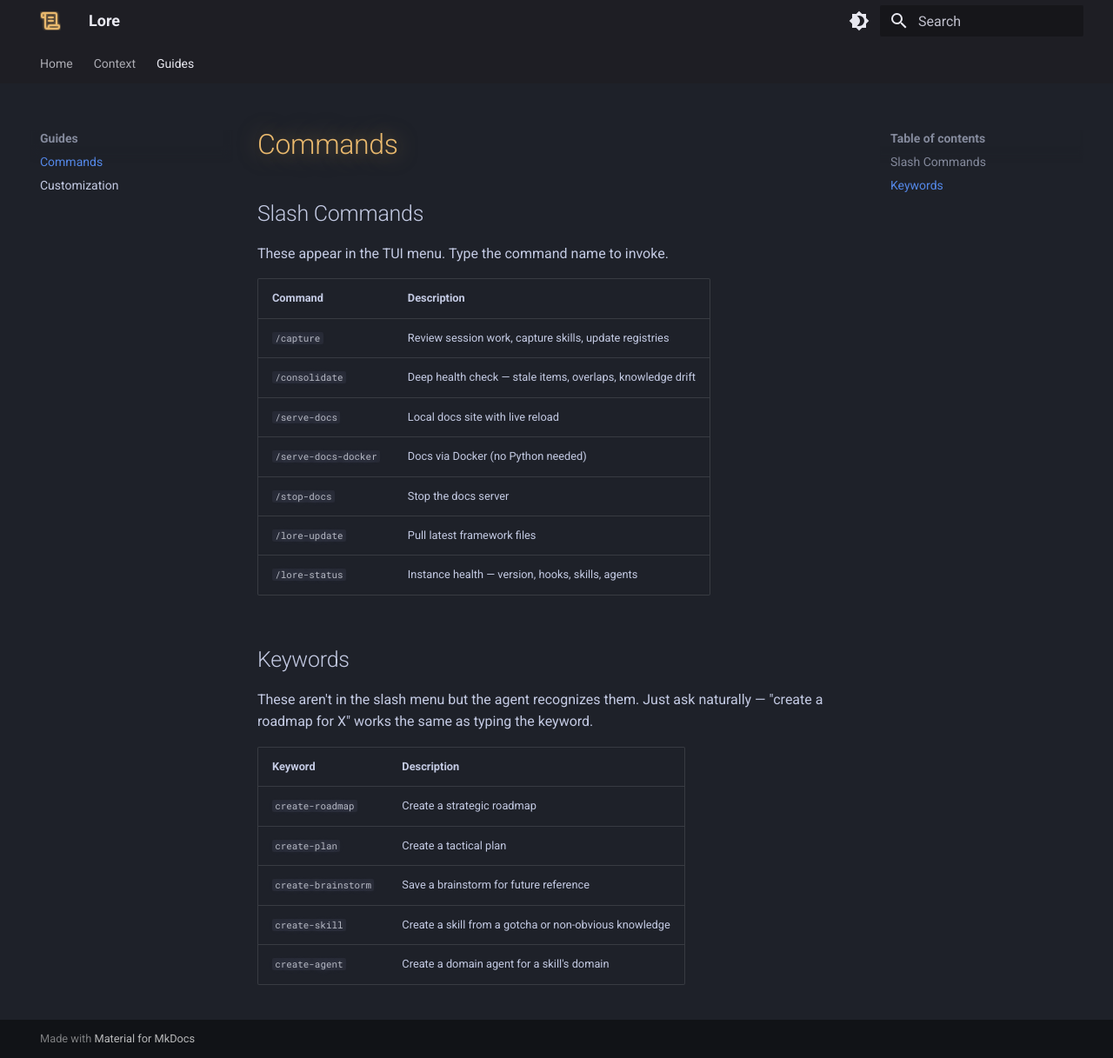
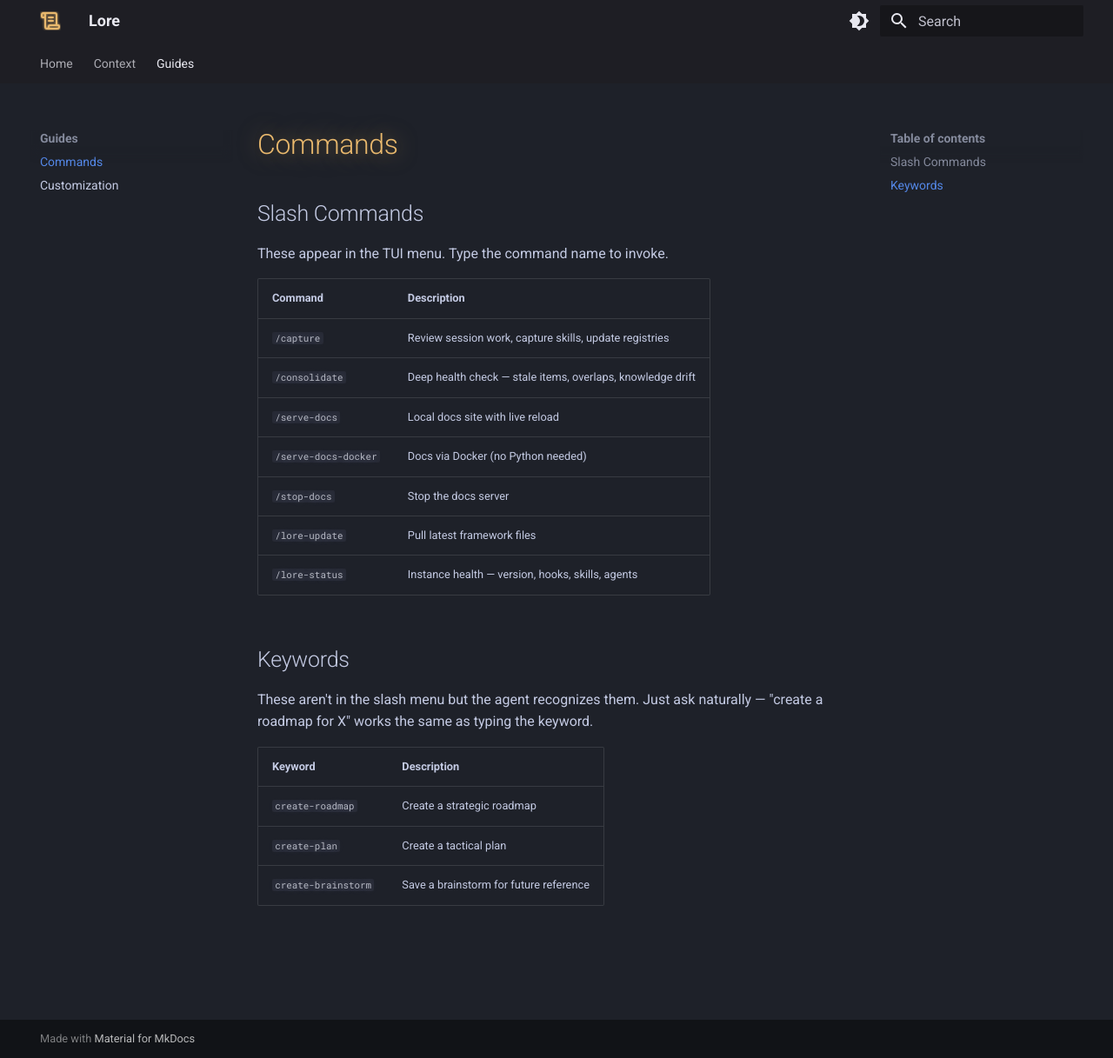
Before and after one commit to lorehq/lore, an MkDocs documentation site: the page built from docs/guides/commands.md, in a window 1280 px wide and 1217 px high. Shown: the whole window at 87% size. Built offline with MkDocs 1.6.1 and Material for MkDocs 9.7.7, drawn with Linux system fonts in a browser that asks for light colours.

Commit message:
Remove create-skill and create-agent from operator commands guide
Skills and agents are created organically during capture, not
manually by operators. Listing them as keywords encourages
premature creation.

Co-Authored-By: Claude Opus 4.6 <noreply@anthropic.com>

```diff
--- a/docs/guides/commands.md
+++ b/docs/guides/commands.md
@@ -23,5 +23,3 @@ These aren't in the slash menu but the agent recognizes them. Just ask naturally
 | `create-roadmap` | Create a strategic roadmap |
 | `create-plan` | Create a tactical plan |
 | `create-brainstorm` | Save a brainstorm for future reference |
-| `create-skill` | Create a skill from a gotcha or non-obvious knowledge |
-| `create-agent` | Create a domain agent for a skill's domain |
```
